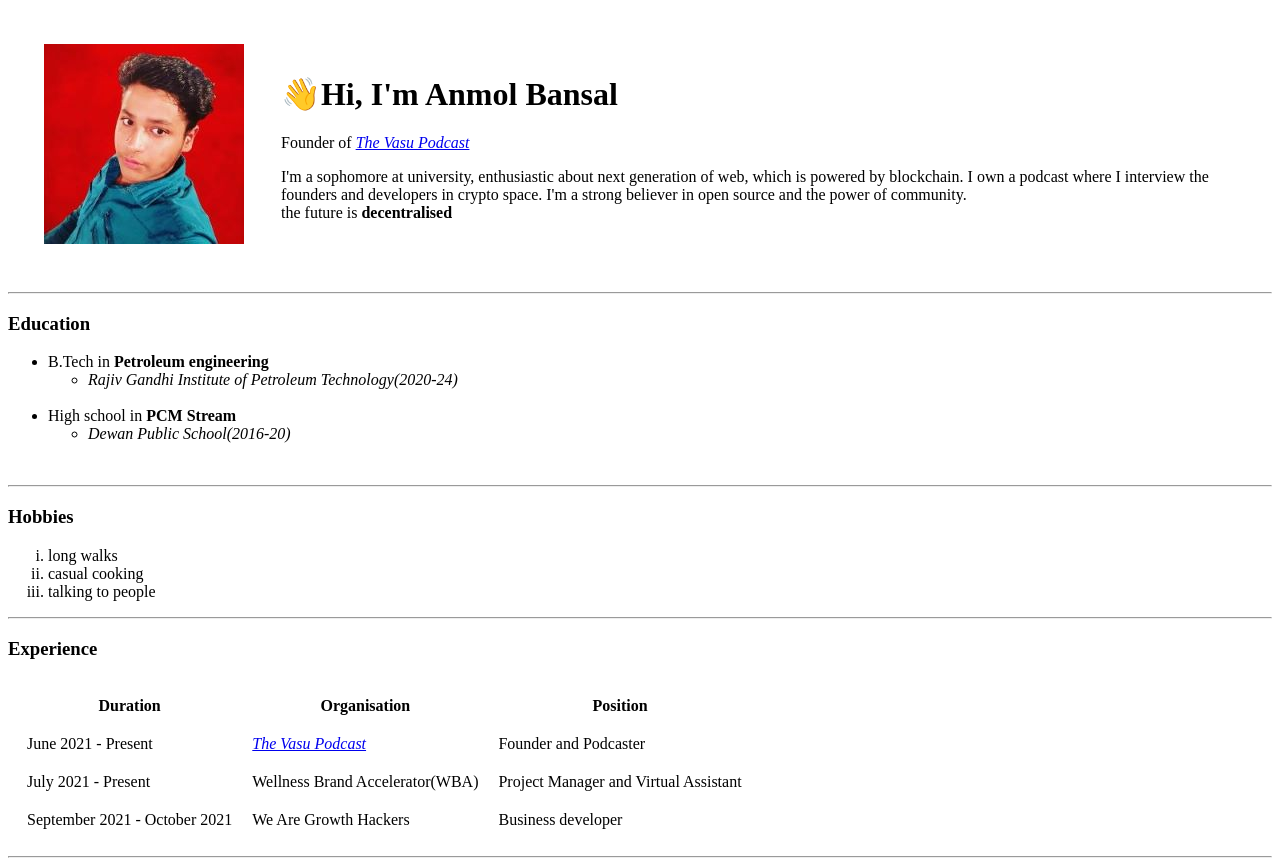
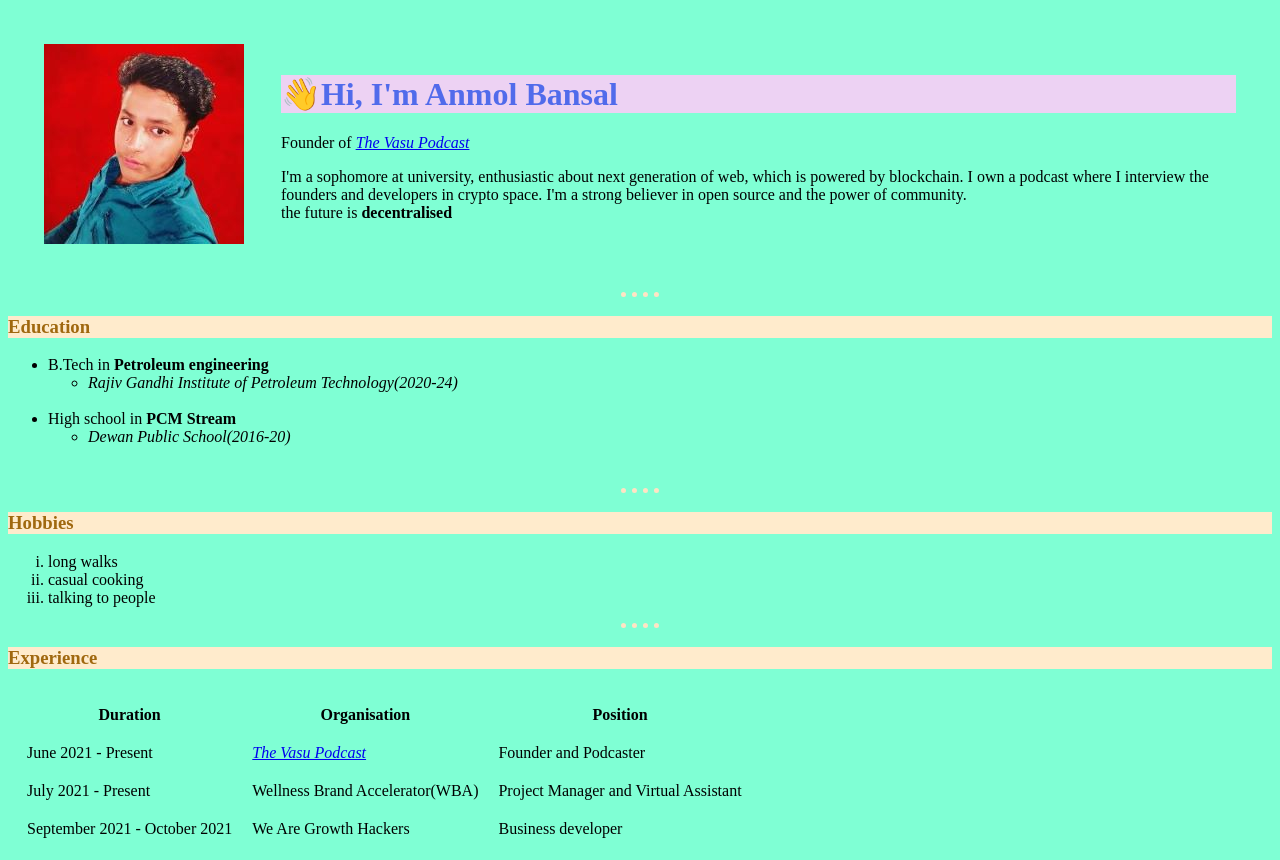
Before and after one commit to AnmolBansalDEV/HTMLSites, a plain HTML site: page index.html in a window 1280 px wide. Shown: the top 860 px of the page. Drawn offline with Linux system fonts and the light colour scheme.

Commit message:
added styling using css

```diff
--- /dev/null
+++ b/css/styles.css
@@ -0,0 +1,19 @@
+body{
+    background-color: aquamarine;
+}
+
+hr{
+    width: 3%;
+    border-style: none;
+    border-top-style: dotted;
+    border-color: bisque;
+    border-width: 5px;
+}
+h1{
+    color: #516BEB;
+    background-color: #EDD2F3;
+}
+h3{
+    color: #A0680F;
+    background-color: #FFEBCC;
+}
--- a/index.html
+++ b/index.html
@@ -6,8 +6,8 @@
   <meta http-equiv="X-UA-Compatible" content="IE=edge" />
   <meta name="viewport" content="width=device-width, initial-scale=1.0" />
   <title>💎Anmol the developer</title>
+  <link rel="stylesheet" href="css/styles.css">
 </head>
-
 <body>
   <table cellspacing = "35">
     <td>
```
Also changed, not shown: contact.html (+1 -0 lines).
